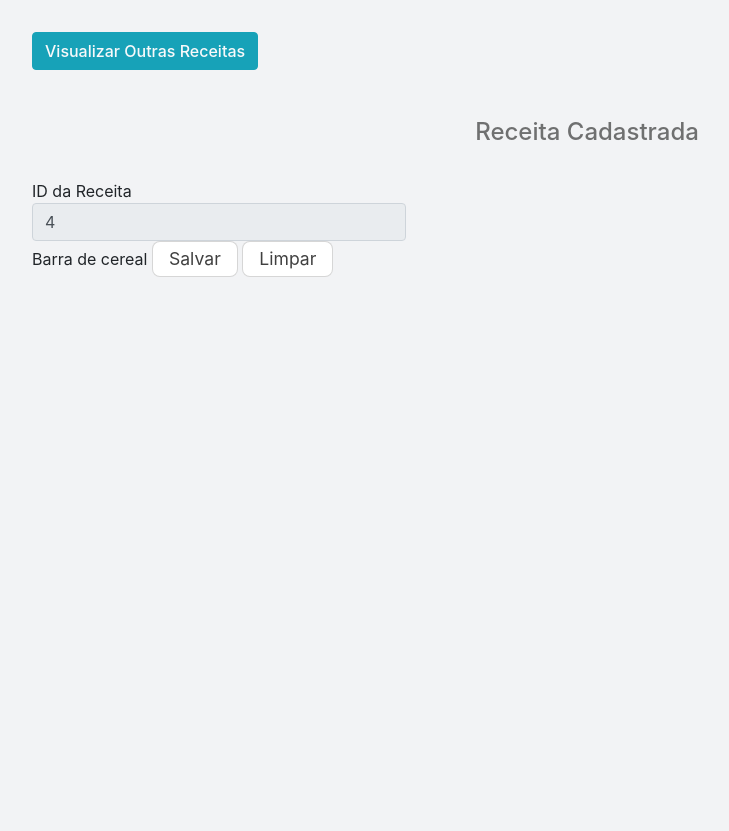
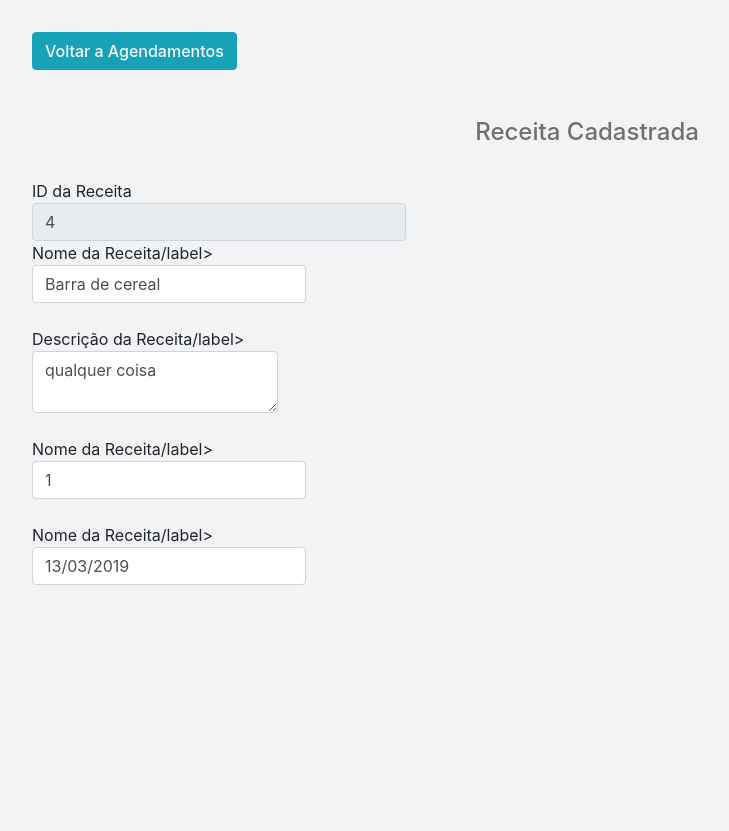
Before and after one commit to Gustavo-Leonart/project-ifpr, a PHP site: page /receita.php?id_menu=4 in a window 1280 px wide. Shown: the part 76-907 px from the top of the page, without its empty margins (53-782 px from the left). Run offline with PHP 8.4, Linux system fonts and the light colour scheme; a user stored in the database is signed in; data comes from the database, SQL or seed files in the repository; some libraries are stand-ins or nearby versions.

Commit message:
Add files via upload

```diff
--- a/projeto-ifpr/software/receita.php
+++ b/projeto-ifpr/software/receita.php
@@ -25,27 +25,43 @@
     <section style="height:100vh;">
         <?php
             include "conexao.php";
-            $id_menu = $_GET["id_menu"];
-            $sql = mysqli_query($conexao, "SELECT id_menu, nome_receita, des_receita
-            FROM menu WHERE id_menu = $id_menu");
+            $id = $_GET["id_menu"];
+            $sql = mysqli_query($conexao, "SELECT nome_receita, des_receita, tempo_preparo, DATE_FORMAT(data_cadastro, '%d/%m/%Y')
+            FROM menu WHERE id_menu = $id");
 
-            while ($exibe = mysqli_fetch_array($sql)) {
+            while ($exibe = mysqli_fetch_row($sql)) {
         ?>
         <div class="container pedido">
-            <a class="btn btn-info text-light" href="visualizarReceita.php" style="margin-bottom:1rem;">Visualizar Outras Receitas</a>
-            <div class="fields__container">
-                <h4>Receita Cadastrada</h4>
-                <div class="form-inline">
-                    <div class="form-group">
-                        <label for="id_pedido">ID da Receita</label>
-                        <input class="form-control" type="int" name="id_menu" value="<?php echo $id_menu;?>" readonly>
+            <a class="btn btn-info text-light" href="agendamento.php" style="margin-bottom:1rem;">Voltar a Agendamentos</a>
+            <form class="form__produtos" name="form__produtos" action="visualizarReceitas.php" method="post">
+                <div class="fields__container">
+                    <h4>Receita Cadastrada</h4>
+                    <div class="form-inline">
+                        <div class="form-group">
+                            <label for="id_produto">ID da Receita</label>
+                            <input class="form-control" type="int" name="id_menu" value="<?php echo $id;?>" readonly>
+                        </div>
+                    </div>
+                    <div class="form-group block__fields">
+                        <label name="nome_receita" class="fields__title">Nome da Receita/label>
+                          <input class="form-control" name="nome_receita" type="text" value="<?php echo $exibe[0]; ?>">
+                    </div>
+                    <div class="form-group block__fields">
+                        <label name="des_receita" class="fields__title">Descrição da Receita/label>
+                        <div class="input-group nome_receita">
+                            <textarea class="form-control" name="des_receita"><?php echo $exibe[1]; ?></textarea>
+                        </div>
+                    </div>
+                    <div class="form-group block__fields">
+                        <label name="nome_receita" class="fields__title">Nome da Receita/label>
+                        <input class="form-control" name="tempo_preparo" type="text" value="<?php echo $exibe[2]; ?>">
+                    </div>
+                    <div class="form-group block__fields">
+                        <label name="nome_receita" class="fields__title">Nome da Receita/label>
+                        <input class="form-control" name="data_cadastro" type="text" value="<?php echo $exibe[3]; ?>">
                     </div>
                 </div>
-                <?php echo $exibe['nome_receita']; ?>
-
-                <button class="btn__submit" type="submit" name="button">Salvar</button>
-                <button class="btn__submit" type="reset" name="button">Limpar</button>
-            </div>
+            </form>
         </div>
         <?php } ?>
     </section>
```
